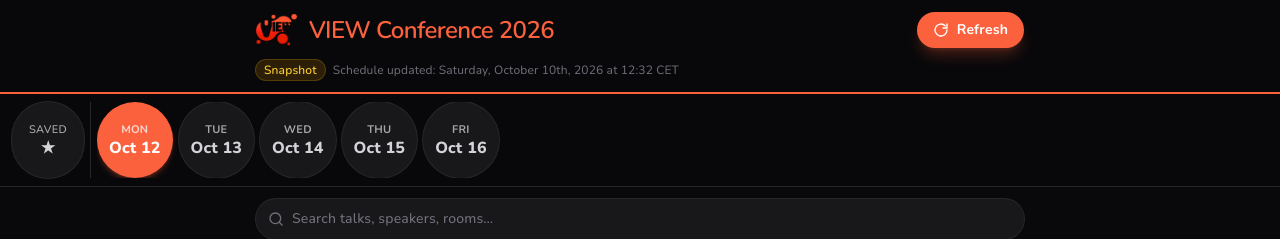
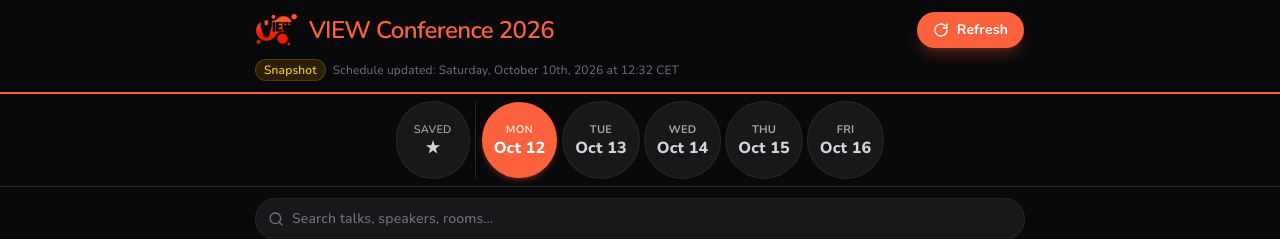
Before and after one commit to jonaskluger/view-2026, a React (Vite) app: page / in a window 1280 px wide. Shown: the top 239 px of the page. Built offline with nearby package versions, Linux system fonts and the light colour scheme; no server answers.

Commit message:
Center Saved + day tabs with safe justify
Merge the Saved button and day buttons into one scrollable row on the
nav, centered with justify-center-safe so it falls back to left-aligned
scrolling on narrow screens. Also refresh program snapshot (prebuild).

```diff
--- a/src/components/DayTabs.tsx
+++ b/src/components/DayTabs.tsx
@@ -20,7 +20,7 @@
 
   return (
     <nav
-      className="sticky top-0 z-20 flex gap-1.5 border-b border-zinc-800 bg-zinc-950/95 px-3 py-2 backdrop-blur"
+      className="scrollbar-none sticky top-0 z-20 flex justify-center-safe gap-1.5 overflow-x-auto border-b border-zinc-800 bg-zinc-950/95 px-3 py-2 backdrop-blur"
       aria-label="Conference days"
     >
       <button
@@ -38,8 +38,7 @@
         </span>
       </button>
       <div className="w-px shrink-0 self-stretch bg-zinc-800" aria-hidden="true" />
-      <div className="scrollbar-none flex flex-1 gap-1.5 overflow-x-auto">
-        {days.map((day) => {
+      {days.map((day) => {
         const isActive = day.id === selected;
         const isToday = day.date === today;
         return (
@@ -47,7 +46,7 @@
             key={day.id}
             ref={isActive ? activeRef : undefined}
             onClick={() => onSelect(day.id)}
-            className={`relative flex aspect-square min-w-[4.5rem] flex-col items-center justify-center rounded-full px-3 py-1.5 text-sm transition active:scale-95 ${
+            className={`relative flex aspect-square min-w-[4.5rem] shrink-0 flex-col items-center justify-center rounded-full px-3 py-1.5 text-sm transition active:scale-95 ${
               isActive
                 ? 'bg-view font-bold text-white shadow-md shadow-view/25'
                 : 'bg-zinc-900 text-zinc-300 ring-1 ring-zinc-800 hover:ring-view/50'
@@ -57,8 +56,7 @@
             <span className="text-base font-extrabold leading-tight">Oct {day.id}</span>
           </button>
         );
-        })}
-      </div>
+      })}
     </nav>
   );
 }
```
Also changed, not shown: public/program-snapshot.json.
